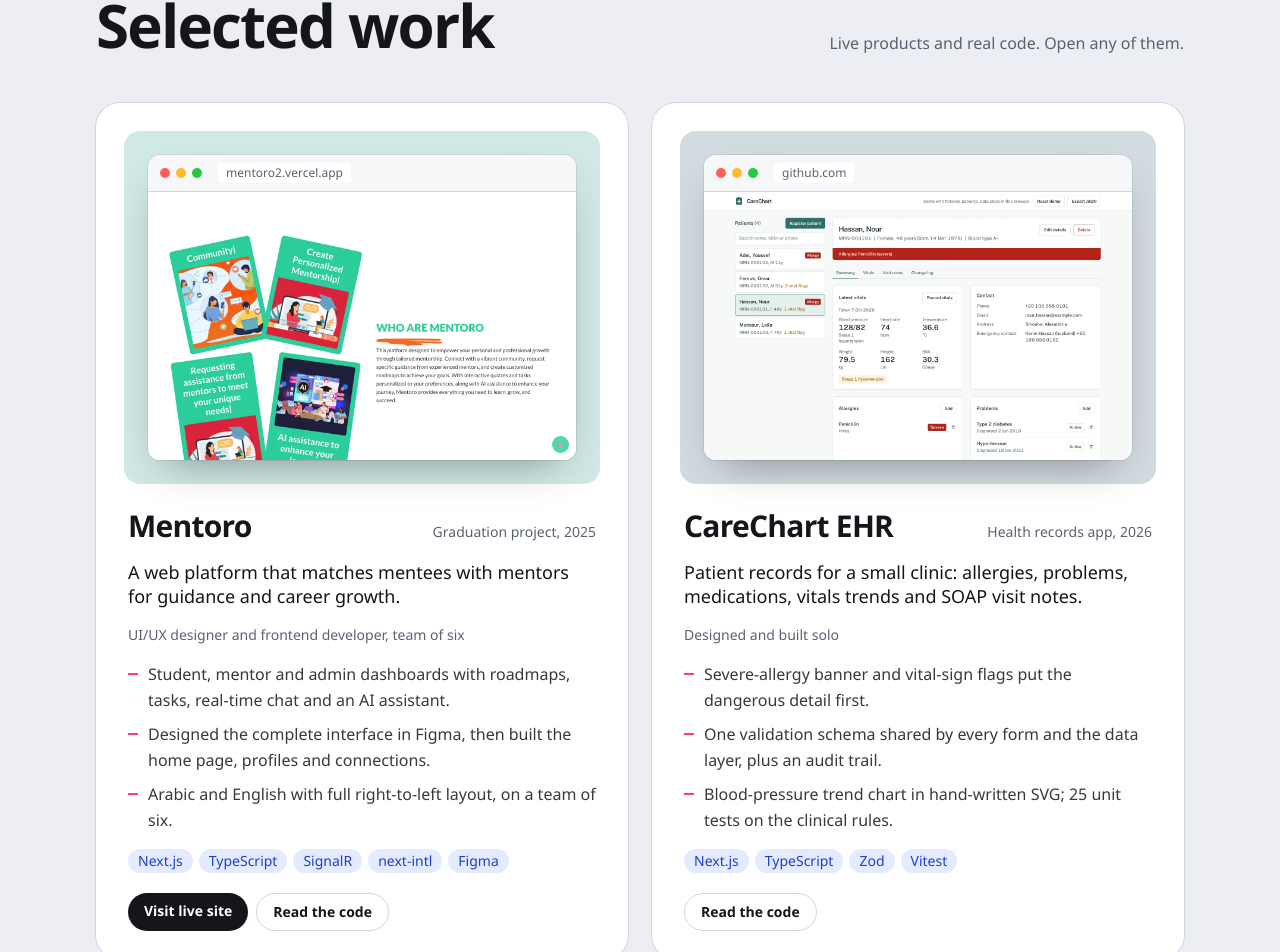
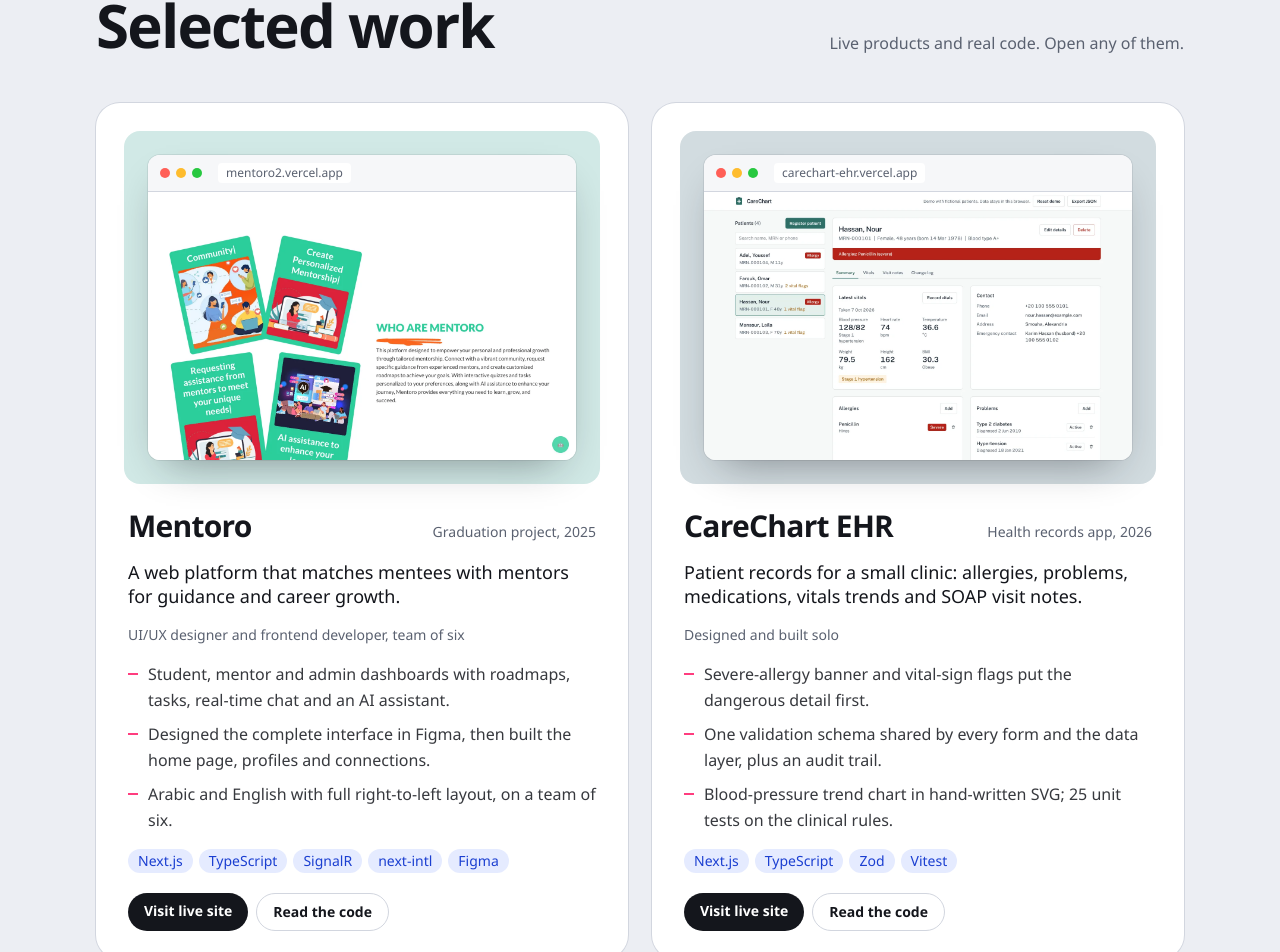
Before and after one commit to MayarIssa/mayar-portfolio, a Next.js app: page / in a window 1280 px wide. Shown: the part 1196-2148 px from the top of the page. Built offline with nearby package versions, Linux system fonts and the light colour scheme.

Commit message:
CareChart live link, add Magnetiq, README live link

```diff
--- a/src/content.ts
+++ b/src/content.ts
@@ -68,6 +68,7 @@
       "Blood-pressure trend chart in hand-written SVG; 25 unit tests on the clinical rules.",
     ],
     stack: ["Next.js", "TypeScript", "Zod", "Vitest"],
+    live: "https://carechart-ehr.vercel.app/",
     code: "https://github.com/MayarIssa/carechart-ehr",
     tint: "#2f6f68",
     image: { src: "/work/carechart.webp", alt: "CareChart patient summary with a red severe-allergy banner, latest vitals and problem list" },
@@ -156,6 +157,23 @@
   tint: "#0f766e",
 });
 
+projects.push({
+  slug: "magnetiq",
+  name: "Magnetiq",
+  year: "2026",
+  kind: "E-commerce store",
+  summary: "An online store for custom photo magnets in Egypt: customers upload a photo, preview it as a magnet, and order.",
+  role: "Designed and built solo",
+  points: [
+    "Photo upload with a live magnet-shaped preview, cart with coupons, and guest checkout.",
+    "Cash on Delivery, InstaPay and a pre-filled WhatsApp order handoff.",
+    "Admin dashboard for orders, products, bundles, offers and coupons.",
+  ],
+  stack: ["Next.js", "TypeScript", "Prisma", "MongoDB"],
+  code: "https://github.com/MayarIssa/magnetiq",
+  tint: "#c2410c",
+});
+
 export const process = [
   { step: "Design", detail: "Flows and screens in Figma first, so the team agrees on what we're building before anyone codes it." },
   { step: "Build", detail: "Typed front ends in Next.js and TypeScript; APIs in ASP.NET Core with Entity Framework and SQL Server." },
```
Also changed, not shown: 1 other file (tests, documents, lock files or other folders).
